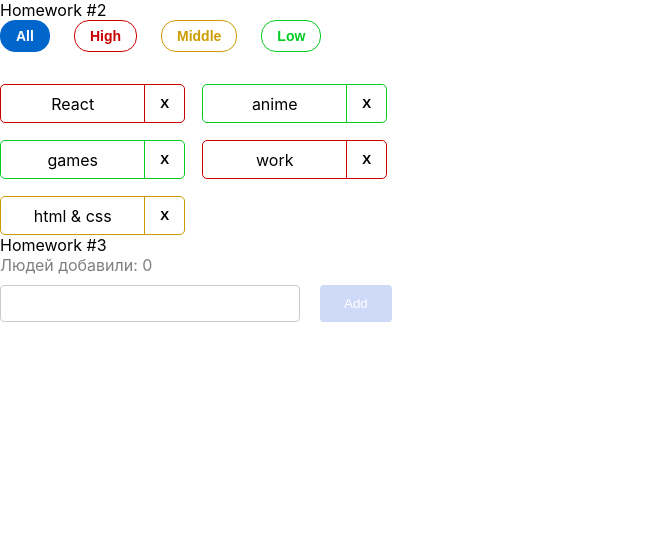
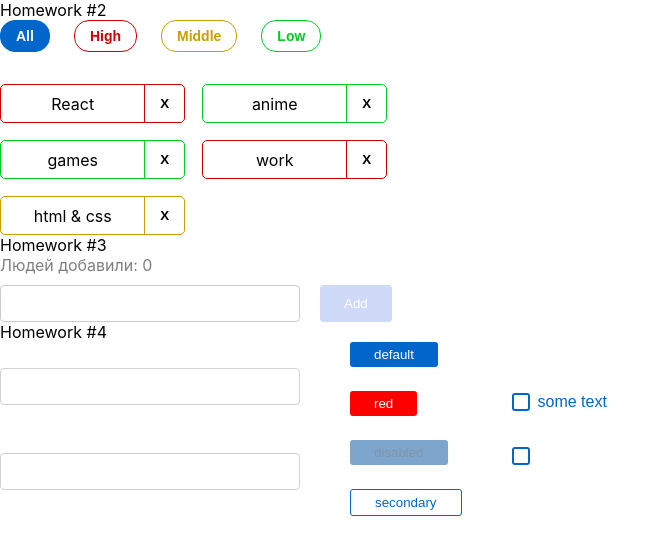
Before and after one commit to ArturLimaiko/homework-new, a React (Create React App) app: page /#/pre-junior in a window 1280 px wide. Shown: the top 554 px of the page, without its empty margins (0-670 px from the left). Built offline with nearby package versions, Linux system fonts and the light colour scheme.

Commit message:
complete hw2 - week 4

```diff
--- a/src/s1-main/App.tsx
+++ b/src/s1-main/App.tsx
@@ -3,6 +3,7 @@ import s from './App.module.css'
 import HW2 from "../s2-homeworks/hw02/HW2";
 // import HW1 from "../s2-homeworks/hw01/HW1";
 import HW3 from '../s2-homeworks/hw03/HW3';
+import HW4 from "../s2-homeworks/hw04/HW4";
 
 function App() {
     return (
@@ -11,7 +12,7 @@ function App() {
             {/*раскомментировать по ходу выполнения*/}
             <HW2/>
             <HW3/>
-            {/*<HW4/>*/}
+            <HW4/>
 
             {/*при выполнении дз 5 и более - закомментировать здесь дз 1-4, так как они есть внутри дз 5*/}
             {/*<HW5/>*/}
--- a/src/s2-homeworks/hw03/Greeting.module.css
+++ b/src/s2-homeworks/hw03/Greeting.module.css
@@ -29,8 +29,6 @@
 
 .errorInput {
     border: 1px solid #CC0000;
-
-
 }
 
 .button {
@@ -69,7 +67,7 @@
     background-color: rgba(65, 105, 225, 0.25);
 }
 
-.text{
+.text {
     color: rgba(0, 0, 0, 0.5);
 }
 
--- a/src/s2-homeworks/hw04/Stand.module.css
+++ b/src/s2-homeworks/hw04/Stand.module.css
@@ -1,7 +1,8 @@
 .stand {
     display: flex;
-    justify-content: space-between;
+    justify-content: flex-start;
     align-items: center;
+    gap:50px;
 }
 
 .inputs {
--- a/src/s2-homeworks/hw04/common/c1-SuperInputText/SuperInputText.module.css
+++ b/src/s2-homeworks/hw04/common/c1-SuperInputText/SuperInputText.module.css
@@ -1,20 +1,31 @@
 .input:focus {
+
 }
 
 .input {
+    border: 1px solid #D1D1D1;
+    border-radius: 4px;
+    padding: 10px;
+    outline: none;
+    min-width: 300px;
 }
 
 .inputWrapper {
+    display: flex;
+    flex-direction: column-reverse;
 }
 
 .superInput {
 }
 
 .errorInput {
+    border: 1px solid #CC1439;
 }
 
 .errorInput:focus {
+    border: 1px solid #CC1439;
 }
 
 .error {
+    color:#CC1439;
 }
--- a/src/s2-homeworks/hw04/common/c2-SuperButton/SuperButton.module.css
+++ b/src/s2-homeworks/hw04/common/c2-SuperButton/SuperButton.module.css
@@ -1,36 +1,59 @@
 .button {
+    padding: 5px 24px;
+    border-radius: 3px;
+    border: none;
+    outline: none;
+    color: #ffffff;
+    cursor: pointer;
 }
 
 .disabled {
+    color: #002E5C;
+    background-color: #004D99;
+    cursor: default;
+    opacity: 0.5;
 }
 
 .secondary {
+    background-color: #ffffff;
+    color: #0066CC;
+    border: 1px solid #0066CC;
 }
 
 .default {
+    background-color: #0066CC;
 }
 
 .red {
+    background-color: #ff0000;
 }
 
 .default:hover {
+    background-color: #0080FF;
 }
 
 .red:hover {
+    background-color: #F68787FF;
 }
 
 .secondary:hover {
+    background-color: #E5F0FA;
 }
 
 
 .default:active {
+    background-color: #0059B2;
 }
 
 .secondary:active {
+    background-color: #C9E5FF;
 }
 
 .red:active {
+    background-color: #B21232;
 }
 
 .button:disabled {
+    color: #002E5C;
+    background-color: #004D99;
 }
--- a/src/s2-homeworks/hw04/common/c2-SuperButton/SuperButton.tsx
+++ b/src/s2-homeworks/hw04/common/c2-SuperButton/SuperButton.tsx
@@ -17,12 +17,23 @@ const SuperButton: React.FC<SuperButtonPropsType> = (
         ...restProps // все остальные пропсы попадут в объект restProps, там же будет children
     }
 ) => {
-    const finalClassName = s.button
-        // + (disabled
-        //         ? ...
-        //         : xType === 'red'
-        //             ? ...
-        + (className ? ' ' + className : '') // задачка на смешивание классов
+    // const finalClassName = s.button
+    //     // + (disabled
+    //     //         ? ...
+    //     //         : xType === 'red'
+    //     //             ? ...
+    //     + (className ? ' ' + className : '') // задачка на смешивание классов
+    const finalClassName = `${s.button}
+    ${disabled ? s.disabled : xType === 'red' ? s.red : xType === 'secondary' ? s.secondary : s.default}
+    ${className ? className : ''}`
+    // 1 -вначале добавляем базовый класс стиля кнопки ${s.button}
+    // 2 - в этой строке мы решаем, какой стиль добавить в зависимости от значений disabled и xType.
+    // Если кнопка отключена (disabled === true), мы добавляем класс s.disabled.
+    // В противном случае, мы проверяем xType: если xType равен 'red', мы добавляем класс s.red,
+    // если xType равен 'secondary', мы добавляем класс s.secondary, иначе добавляем класс s.default.
+    // 3 - Здесь мы проверяем переданный в компонент SuperButton класс className.
+    // Если он существует, мы добавляем его к списку классов в finalClassName.
+
 
     return (
         <button
--- a/src/s2-homeworks/hw04/common/c3-SuperCheckbox/SuperCheckbox.tsx
+++ b/src/s2-homeworks/hw04/common/c3-SuperCheckbox/SuperCheckbox.tsx
@@ -27,8 +27,9 @@ const SuperCheckbox: React.FC<SuperCheckboxPropsType> = (
     }
 ) => {
     const onChangeCallback = (e: ChangeEvent<HTMLInputElement>) => {
-        // задачка на написание онченджа
-
+        //onChangeChecked?. если он передан то вызовется
+        onChangeChecked?.(e.currentTarget.checked) //получаю свойство checked
+        onChange?.(e)
     }
 
     const finalInputClassName = s.checkbox
```
